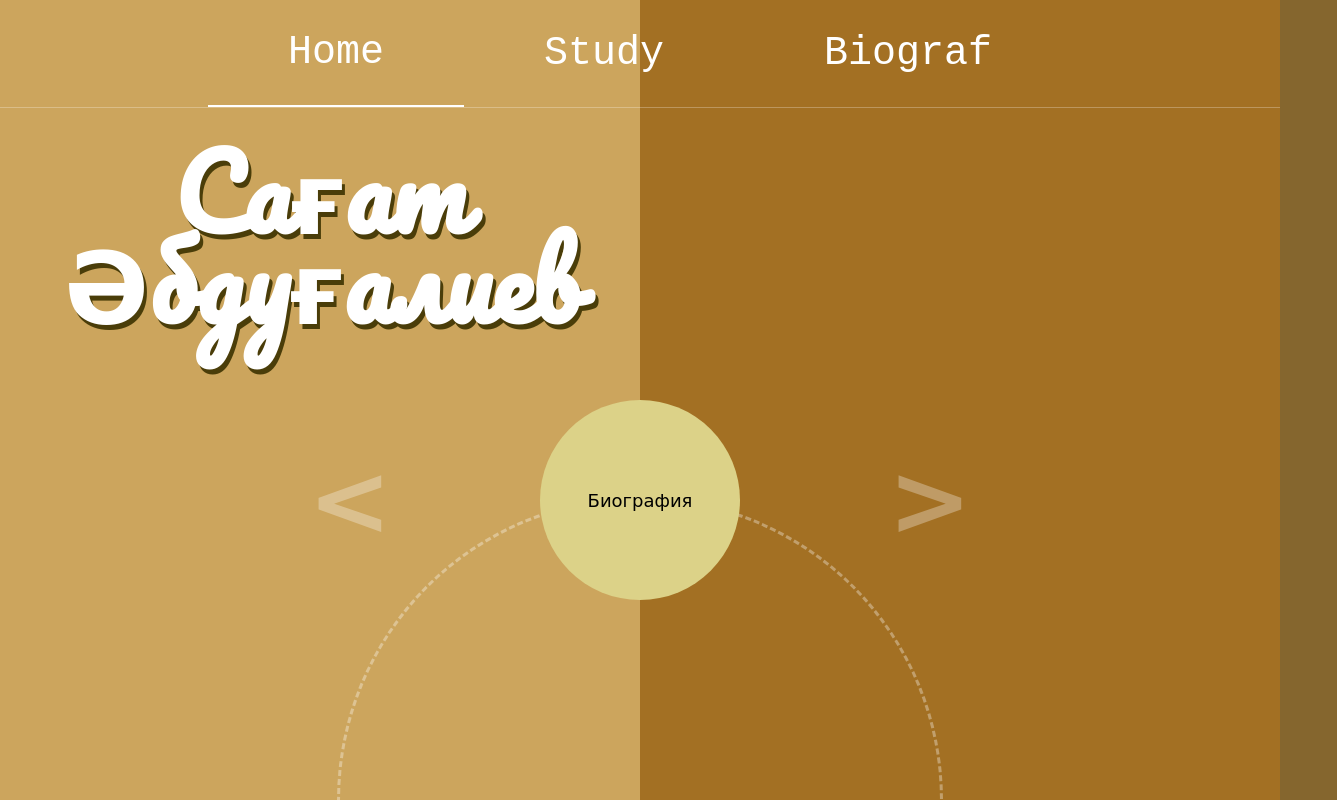
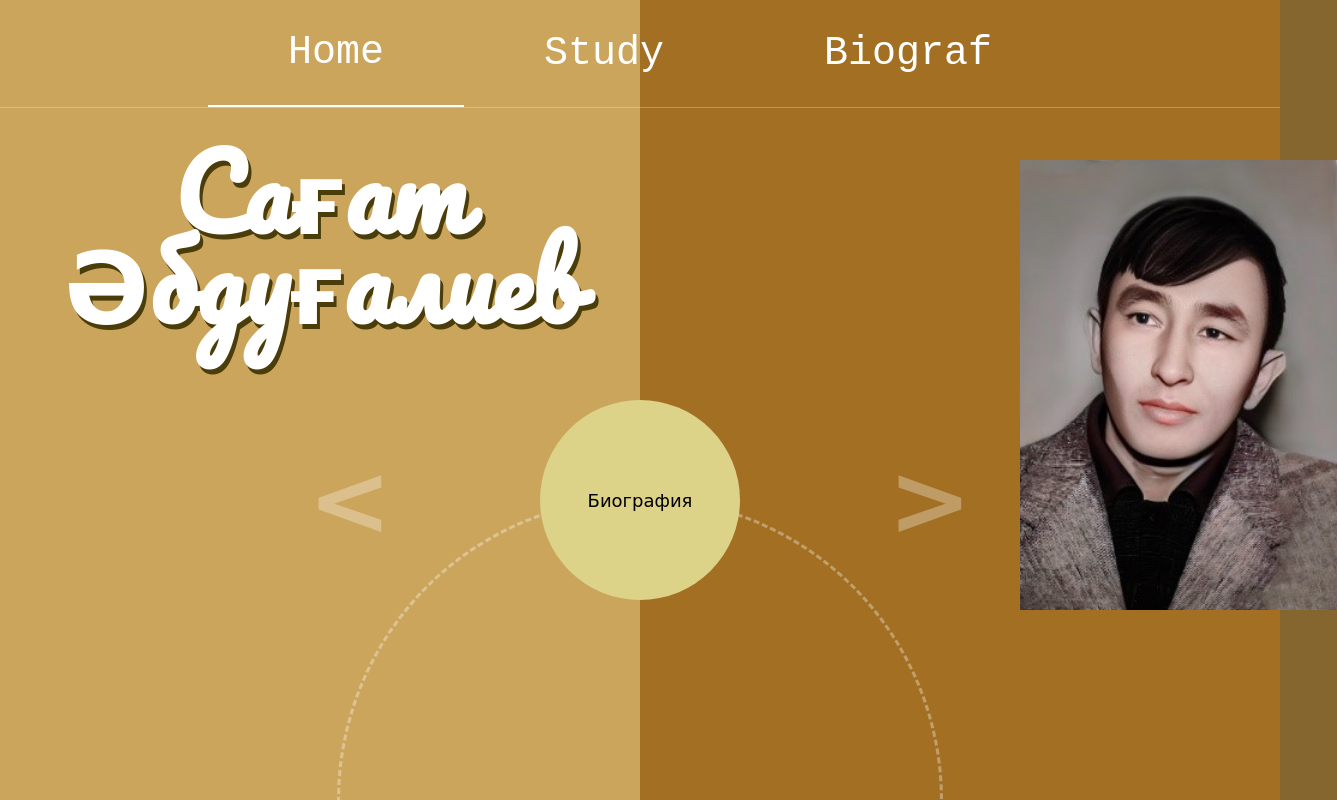
Before and after one commit to xdanick/SAGAT_ABDIGALIEV, a plain HTML site: page index.html in a window 1280 px wide. Shown: the top 800 px of the page, 1337 px wide, since content can reach past the window. Drawn offline with Linux system fonts and the light colour scheme.

Commit message:
Update index.html

```diff
--- a/index.html
+++ b/index.html
@@ -19,6 +19,7 @@
 
     <div class="home">
         <h1 class='title'>Сағат Әбдyғалиев</h1>
+        <img src="01.jpg" class = "img" >
 
         <div class="information">
             <div class="item" style="--i: 0;">
```
